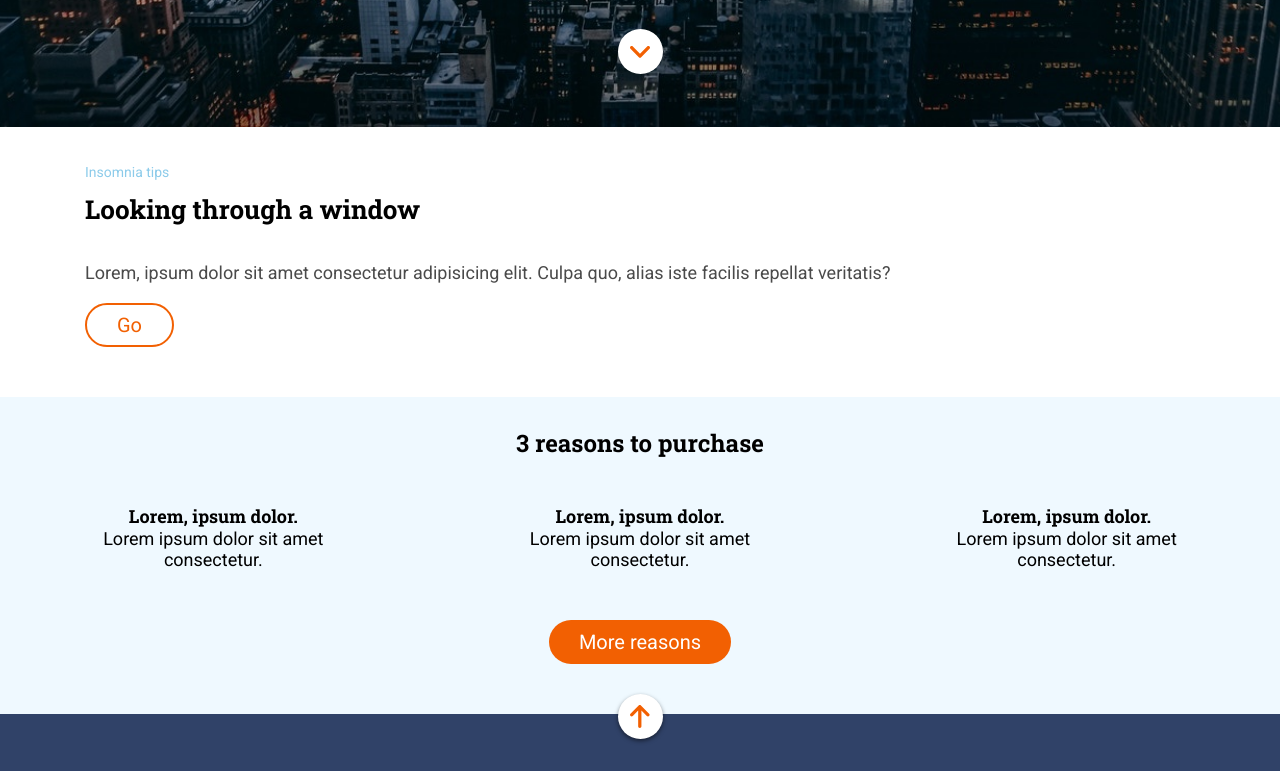
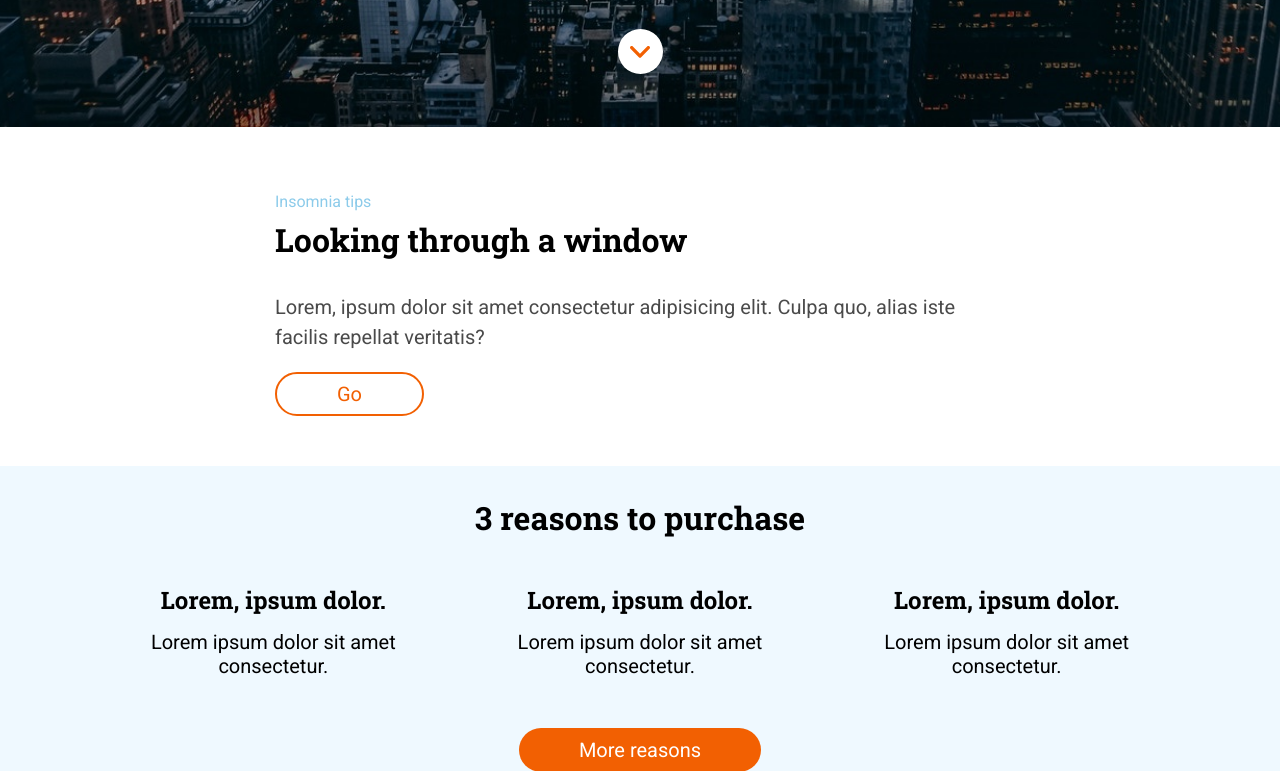
Before and after one commit to Adalab/modulo-1-evaluacion-final-adrmenendez, a website: page docs/index.html in a window 1280 px wide. Shown: the part 673-1444 px from the top of the page. Drawn offline with Linux system fonts and the light colour scheme.

Commit message:
add desktop

```diff
--- a/src/scss/layout/_header.scss
+++ b/src/scss/layout/_header.scss
@@ -31,14 +31,17 @@
     word-spacing: 100vw;
     text-align: center;
     @include tablet {
-      @include titleFont(80px, $titleColor);
+      font-size: 80px;
+    }
+    @include desktop {
+      font-size: 100px;
     }
   }
   &_subtitle {
     @include mainFont(16px, $titleColor);
     margin-top: 10px;
     @include tablet {
-      @include mainFont(24px, $titleColor);
+      font-size: 24px;
     }
   }
   &_scroll {
--- a/src/scss/layout/_info.scss
+++ b/src/scss/layout/_info.scss
@@ -2,9 +2,6 @@
   margin: 0 15px;
   @include tablet {
     margin: 0 39px;
-  }
-  @include desktop {
-    margin: 0 85px;
   }
 }
 
@@ -14,16 +11,26 @@
   @include tablet {
     padding-bottom: 60px;
   }
+  @include desktop {
+    padding-top: 60px;
+    @include contentCentered(730px);
+  }
   &_tips {
     @include mainFont(14px, $secondDetailColor);
     line-height: 30px;
+    @include desktop {
+      font-size: 16px;
+    }
   }
   &_title {
     @include titleFont(24px, $subtitleColor);
     line-height: 30px;
     @include tablet {
-      @include titleFont(26px, $subtitleColor);
+      font-size: 26px;
       line-height: 45px;
+    }
+    @include desktop {
+      font-size: 32px;
     }
   }
   &_text {
@@ -31,6 +38,10 @@
     margin: 15px 0 30px 0;
     @include tablet {
       margin-top: 30px;
+    }
+    @include desktop {
+      font-size: 20px;
+      line-height: 30px;
     }
   }
   &_button {
@@ -40,6 +51,9 @@
     border-radius: 30px;
     @include tablet {
       padding: 8px 30px;
+    }
+    @include desktop {
+      padding: 8px 60px;
     }
   }
 }
@@ -52,6 +66,12 @@
   &_title {
     @include titleFont(24px, $subtitleColor);
     margin-bottom: 45px;
+    @include tablet {
+      font-size: 26px;
+    }
+    @include desktop {
+      font-size: 32px;
+    }
   }
   .main-articles {
     display: grid;
@@ -63,15 +83,23 @@
       grid-template-columns: 1fr 1fr 1fr;
       grid-template-rows: 1fr;
     }
+    @include desktop {
+      @include contentCentered(1100px);
+    }
     &_article {
       &--title {
         @include titleFont(18px, $subtitleColor);
+        @include tablet {
+          font-size: 24px;
+        }
       }
       &--text {
         @include mainFont(18px, $subtitleColor);
         margin-bottom: 45px;
         @include tablet {
           margin-bottom: 60px;
+          margin-top: 14px;
+          font-size: 20px;
         }
       }
     }
@@ -81,5 +109,11 @@
     background-color: $mainDetailColor;
     padding: 10px 30px;
     border-radius: 30px;
+    @include tablet {
+      padding: 10px 40px;
+    }
+    @include tablet {
+      padding: 10px 60px;
+    }
   }
 }
```
Also changed, not shown: docs/assets/css/main.css.
